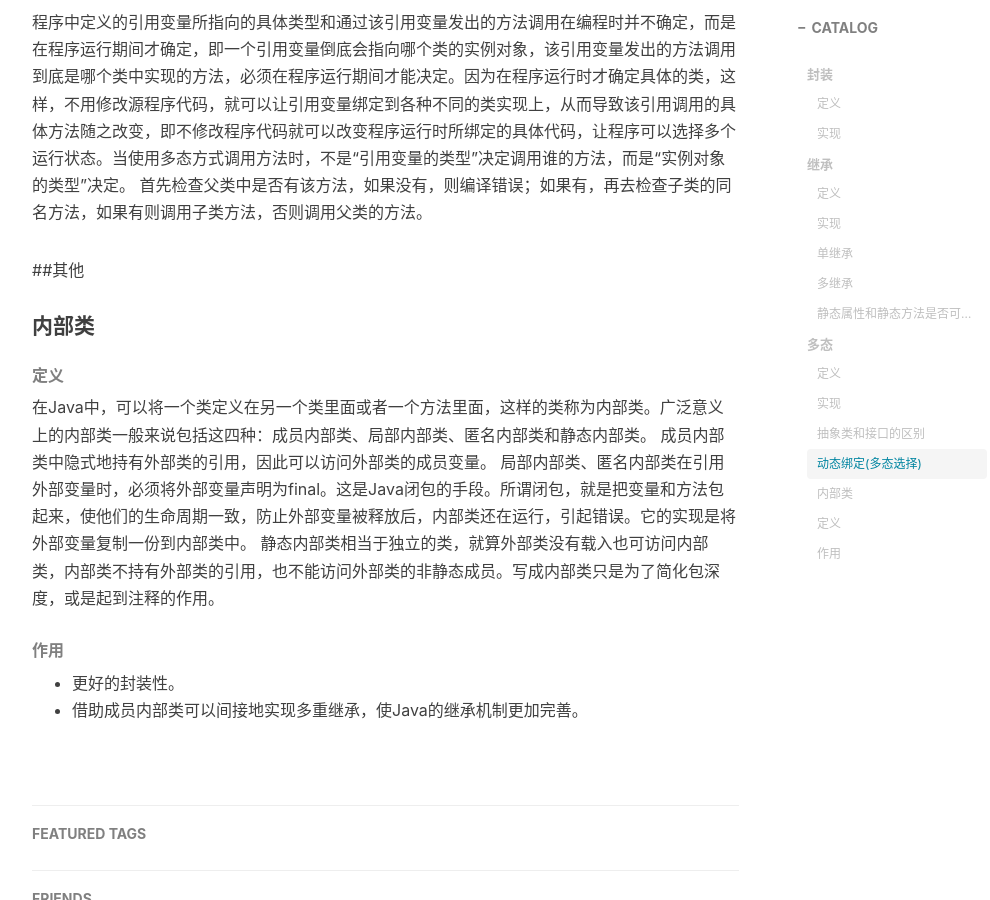
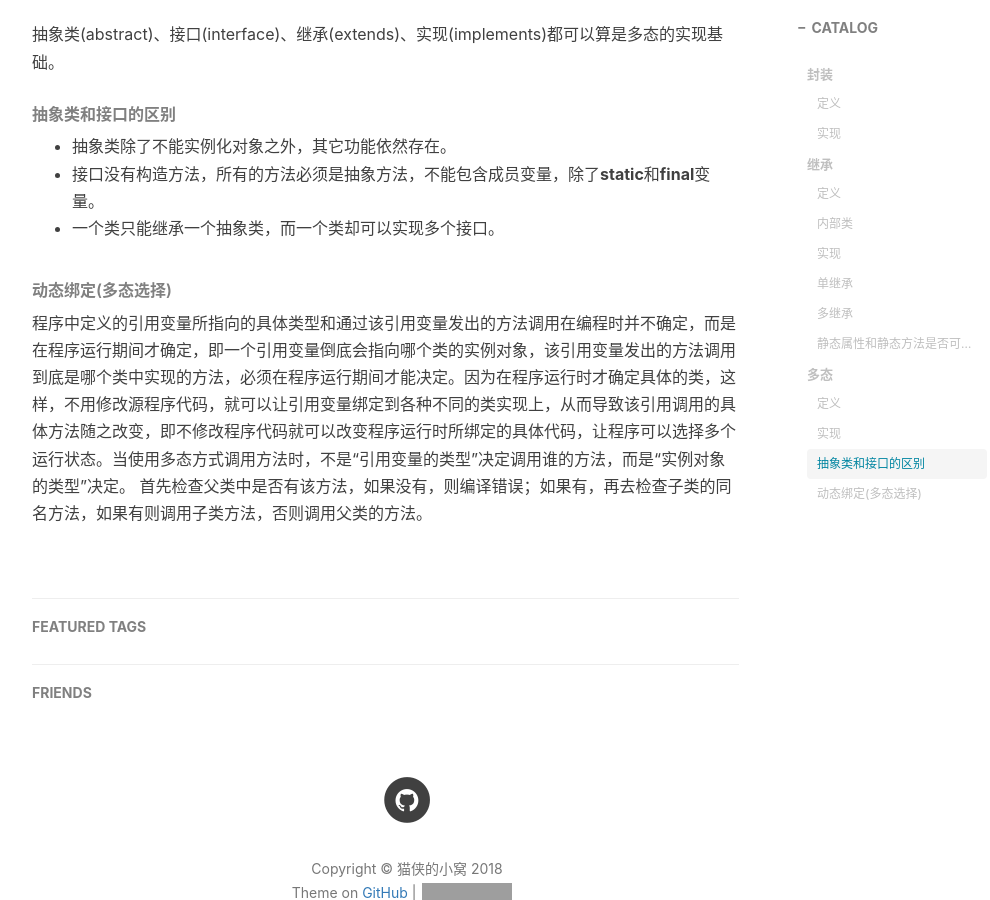
Before and after one commit to candy1126xx/MyBlogggg, a Jekyll site: the page built from _posts/2017-02-06-Java三个特性.md, in a window 1280 px wide and 900 px high, scrolled down 2438 px. Shown: the whole window, without its empty margins (233-1223 px from the left). Built offline with Jekyll 4.4.1, drawn with Linux system fonts in a browser that asks for light colours; nearby versions of some CDN libraries; comment, search, counter and statistics services are not loaded; some of the changed text lies outside the part shown; grey boxes are pictures that could not be loaded.

Commit message:
add post

```diff
--- a/_posts/2017-02-06-Java三个特性.md
+++ b/_posts/2017-02-06-Java三个特性.md
@@ -74,17 +81,3 @@ public class MainClass {
 ###### 动态绑定(多态选择)
 程序中定义的引用变量所指向的具体类型和通过该引用变量发出的方法调用在编程时并不确定，而是在程序运行期间才确定，即一个引用变量倒底会指向哪个类的实例对象，该引用变量发出的方法调用到底是哪个类中实现的方法，必须在程序运行期间才能决定。因为在程序运行时才确定具体的类，这样，不用修改源程序代码，就可以让引用变量绑定到各种不同的类实现上，从而导致该引用调用的具体方法随之改变，即不修改程序代码就可以改变程序运行时所绑定的具体代码，让程序可以选择多个运行状态。当使用多态方式调用方法时，不是“引用变量的类型”决定调用谁的方法，而是“实例对象的类型”决定。
 首先检查父类中是否有该方法，如果没有，则编译错误；如果有，再去检查子类的同名方法，如果有则调用子类方法，否则调用父类的方法。
-
-##其他
-
-#### 内部类
-
-###### 定义
-在Java中，可以将一个类定义在另一个类里面或者一个方法里面，这样的类称为内部类。广泛意义上的内部类一般来说包括这四种：成员内部类、局部内部类、匿名内部类和静态内部类。
-成员内部类中隐式地持有外部类的引用，因此可以访问外部类的成员变量。
-局部内部类、匿名内部类在引用外部变量时，必须将外部变量声明为final。这是Java闭包的手段。所谓闭包，就是把变量和方法包起来，使他们的生命周期一致，防止外部变量被释放后，内部类还在运行，引起错误。它的实现是将外部变量复制一份到内部类中。
-静态内部类相当于独立的类，就算外部类没有载入也可访问内部类，内部类不持有外部类的引用，也不能访问外部类的非静态成员。写成内部类只是为了简化包深度，或是起到注释的作用。
-
-###### 作用
-* 更好的封装性。
-* 借助成员内部类可以间接地实现多重继承，使Java的继承机制更加完善。
```
Also changed, not shown: other parts of _posts/2017-02-06-Java三个特性.md (+7 -0 lines).
